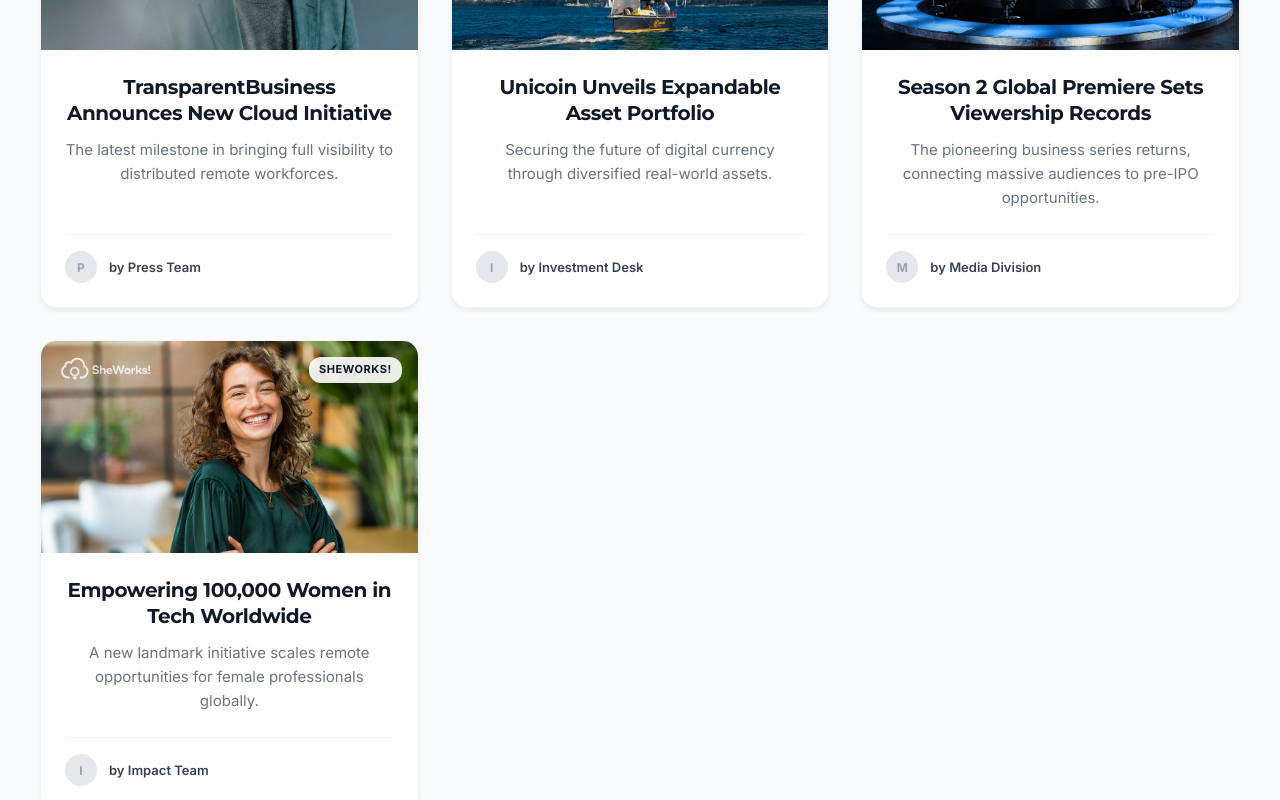
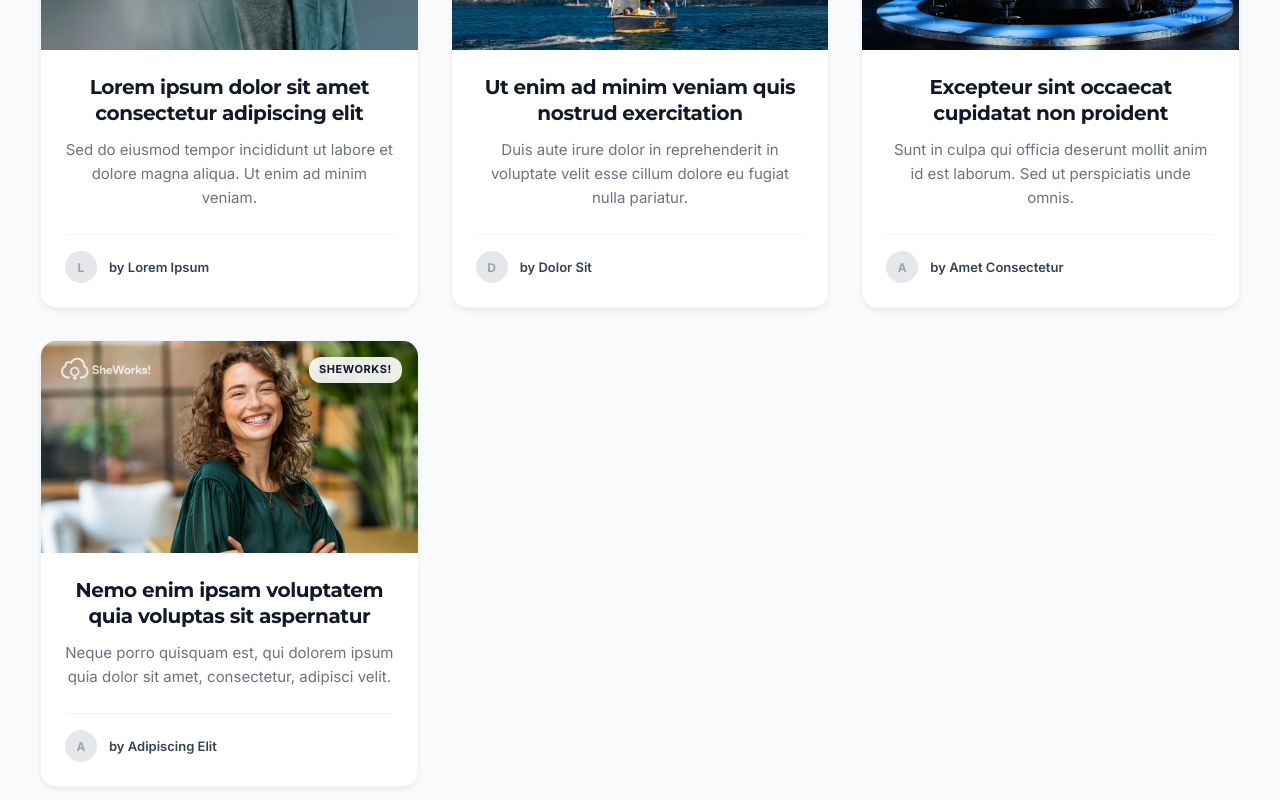
Before and after one commit to natalia-unicoin/tbiz-website, a Next.js app: page / in a window 1280 px wide. Shown: the part 6880-7680 px from the top of the page. Built offline with nearby package versions, Linux system fonts and the light colour scheme; what @mui/material-nextjs would draw is missing.

Commit message:
chore: replace mock news text with lorem ipsum

```diff
--- a/src/components/NewsSection.tsx
+++ b/src/components/NewsSection.tsx
@@ -9,33 +9,33 @@
     {
         id: 1,
         category: "TransparentBusiness",
-        title: "TransparentBusiness Announces New Cloud Initiative",
-        excerpt: "The latest milestone in bringing full visibility to distributed remote workforces.",
-        author: "Press Team",
+        title: "Lorem ipsum dolor sit amet consectetur adipiscing elit",
+        excerpt: "Sed do eiusmod tempor incididunt ut labore et dolore magna aliqua. Ut enim ad minim veniam.",
+        author: "Lorem Ipsum",
         image: getImagePath('assets/tbiz-poster.jpg')
     },
     {
         id: 2,
         category: "Unicoin",
-        title: "Unicoin Unveils Expandable Asset Portfolio",
-        excerpt: "Securing the future of digital currency through diversified real-world assets.",
-        author: "Investment Desk",
+        title: "Ut enim ad minim veniam quis nostrud exercitation",
+        excerpt: "Duis aute irure dolor in reprehenderit in voluptate velit esse cillum dolore eu fugiat nulla pariatur.",
+        author: "Dolor Sit",
         image: getImagePath('assets/unicoin-poster.jpg')
     },
     {
         id: 3,
         category: "Unicorn Hunters",
-        title: "Season 2 Global Premiere Sets Viewership Records",
-        excerpt: "The pioneering business series returns, connecting massive audiences to pre-IPO opportunities.",
-        author: "Media Division",
+        title: "Excepteur sint occaecat cupidatat non proident",
+        excerpt: "Sunt in culpa qui officia deserunt mollit anim id est laborum. Sed ut perspiciatis unde omnis.",
+        author: "Amet Consectetur",
         image: getImagePath('assets/unicorn-hunters-poster.jpg')
     },
     {
         id: 4,
         category: "SheWorks!",
-        title: "Empowering 100,000 Women in Tech Worldwide",
-        excerpt: "A new landmark initiative scales remote opportunities for female professionals globally.",
-        author: "Impact Team",
+        title: "Nemo enim ipsam voluptatem quia voluptas sit aspernatur",
+        excerpt: "Neque porro quisquam est, qui dolorem ipsum quia dolor sit amet, consectetur, adipisci velit.",
+        author: "Adipiscing Elit",
         image: getImagePath('assets/sheworks-poster.jpg')
     }
 ];
```
